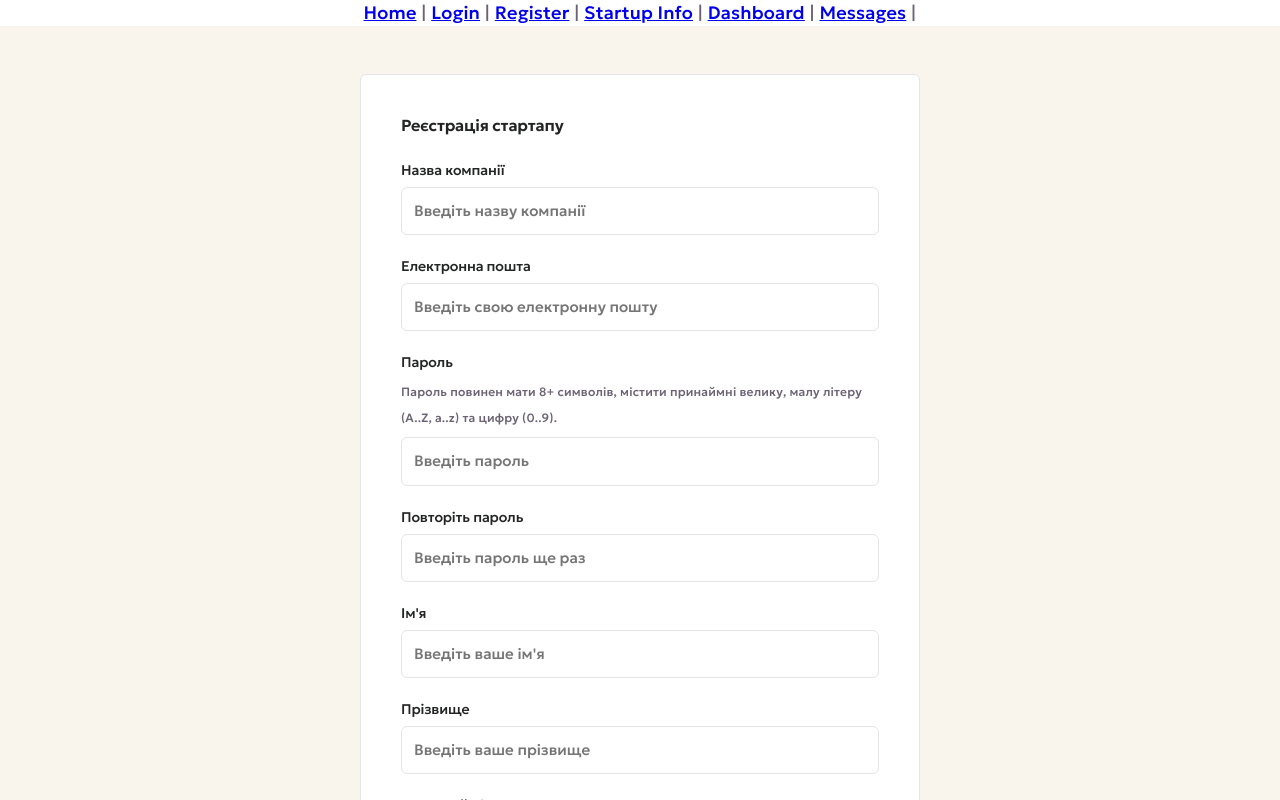
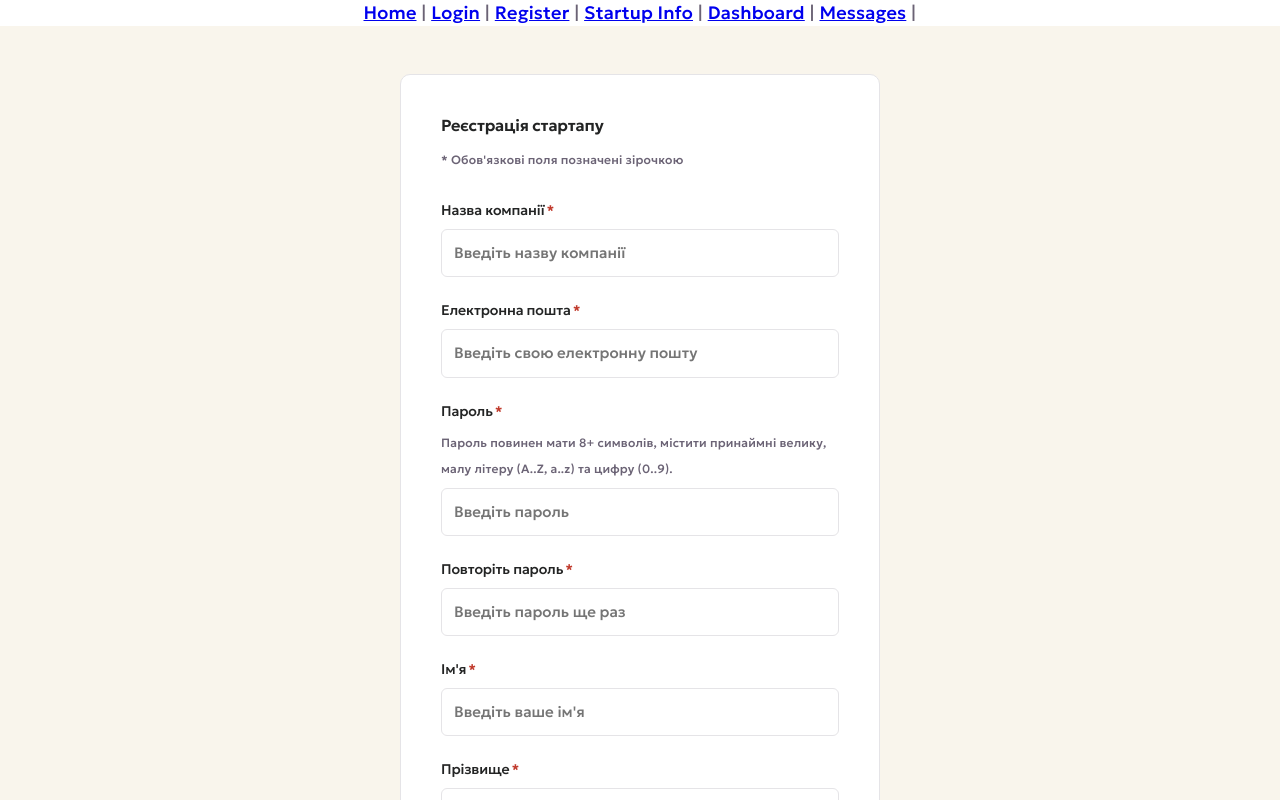
Before and after one commit to ITA-Dnipro/PL4847, a React (Vite) app in the folder frontend/: page /register/startup in a window 1280 px wide. Shown: the top 800 px of the page. Built offline with nearby package versions, Linux system fonts and the light colour scheme; no server answers.

Commit message:
added asterisk to show required fields

```diff
--- a/frontend/src/pages/RegisterStartup.css
+++ b/frontend/src/pages/RegisterStartup.css
@@ -9,10 +9,10 @@
 
 .register-startup__card {
   width: 100%;
-  max-width: 560px;
+  max-width: 480px;
   background: var(--bg);
   border: 1px solid var(--border);
-  border-radius: 6px;
+  border-radius: 10px;
   padding: 40px;
   box-sizing: border-box;
   display: flex;
@@ -31,6 +31,12 @@
   margin: 0 0 4px;
 }
 
+.register-startup__required-note {
+  font-size: 12px;
+  color: var(--text);
+  margin: -12px 0 4px;
+}
+
 .register-startup__field {
   display: flex;
   flex-direction: column;
@@ -47,6 +53,12 @@
   border-color: #C0392B;
 }
 
+.register-startup__label-row {
+  display: flex;
+  align-items: baseline;
+  gap: 2px;
+}
+
 .register-startup__label {
   font-family: 'Geologica', sans-serif;
   font-weight: 400;
@@ -54,6 +66,11 @@
   line-height: 22px;
   letter-spacing: -0.01em;
   color: var(--fw-text);
+}
+
+.register-startup__required-mark {
+  color: #C0392B;
+  font-size: 14px;
 }
 
 .register-startup__hint {
--- a/frontend/src/pages/RegisterStartup.jsx
+++ b/frontend/src/pages/RegisterStartup.jsx
@@ -164,6 +164,8 @@ function RegisterStartup() {
         <form className="register-startup__card" onSubmit={handleSubmit}>
           <h1 className="register-startup__title">Реєстрація стартапу</h1>
 
+          <p className="register-startup__required-note">* Обов'язкові поля позначені зірочкою</p>
+
           {serverError && (
             <p className="register-startup__server-error" role="alert">
               {serverError}
@@ -171,19 +173,28 @@ function RegisterStartup() {
           )}
 
           <div className="register-startup__field">
+            <span className="register-startup__label-row">
               <label className="register-startup__label" htmlFor="company_name">Назва компанії</label>
+              <span className="register-startup__required-mark" aria-hidden="true">*</span>
+            </span>
             <input className="register-startup__input" type="text" id="company_name" name="company_name" value={formData.company_name} onChange={handleChange} placeholder="Введіть назву компанії" />
             {errors.company_name && <p className="register-startup__error">{errors.company_name}</p>}
           </div>
 
           <div className="register-startup__field">
+            <span className="register-startup__label-row">
               <label className="register-startup__label" htmlFor="email">Електронна пошта</label>
+              <span className="register-startup__required-mark" aria-hidden="true">*</span>
+            </span>
             <input className="register-startup__input" type="email" id="email" name="email" value={formData.email} onChange={handleChange} placeholder="Введіть свою електронну пошту" />
             {errors.email && <p className="register-startup__error">{errors.email}</p>}
           </div>
 
           <div className="register-startup__field">
+            <span className="register-startup__label-row">
               <label className="register-startup__label" htmlFor="password">Пароль</label>
+              <span className="register-startup__required-mark" aria-hidden="true">*</span>
+            </span>
             <p className="register-startup__hint">
               Пароль повинен мати 8+ символів, містити принаймні велику, малу літеру (A..Z, a..z) та цифру (0..9).
             </p>
@@ -192,19 +203,28 @@ function RegisterStartup() {
           </div>
 
           <div className="register-startup__field">
+            <span className="register-startup__label-row">
               <label className="register-startup__label" htmlFor="password_confirm">Повторіть пароль</label>
+              <span className="register-startup__required-mark" aria-hidden="true">*</span>
+            </span>
             <input className="register-startup__input" type="password" id="password_confirm" name="password_confirm" value={formData.password_confirm} onChange={handleChange} placeholder="Введіть пароль ще раз" />
             {errors.password_confirm && <p className="register-startup__error">{errors.password_confirm}</p>}
           </div>
 
           <div className="register-startup__field">
+            <span className="register-startup__label-row">
               <label className="register-startup__label" htmlFor="first_name">Ім'я</label>
+              <span className="register-startup__required-mark" aria-hidden="true">*</span>
+            </span>
             <input className="register-startup__input" type="text" id="first_name" name="first_name" value={formData.first_name} onChange={handleChange} placeholder="Введіть ваше ім'я" />
             {errors.first_name && <p className="register-startup__error">{errors.first_name}</p>}
           </div>
 
           <div className="register-startup__field">
+            <span className="register-startup__label-row">
               <label className="register-startup__label" htmlFor="last_name">Прізвище</label>
+              <span className="register-startup__required-mark" aria-hidden="true">*</span>
+            </span>
             <input className="register-startup__input" type="text" id="last_name" name="last_name" value={formData.last_name} onChange={handleChange} placeholder="Введіть ваше прізвище" />
             {errors.last_name && <p className="register-startup__error">{errors.last_name}</p>}
           </div>
@@ -256,6 +276,7 @@ function RegisterStartup() {
               <input className="register-startup__checkbox" type="checkbox" name="terms_accepted" checked={formData.terms_accepted} onChange={handleChange} />
               Я погоджуюсь з умовами використання
             </label>
+            <span className="register-startup__required-mark" aria-hidden="true">*</span>
             {errors.terms_accepted && <p className="register-startup__error">{errors.terms_accepted}</p>}
           </div>
 
```
Lines whose indentation alone changed are shown as unchanged.
